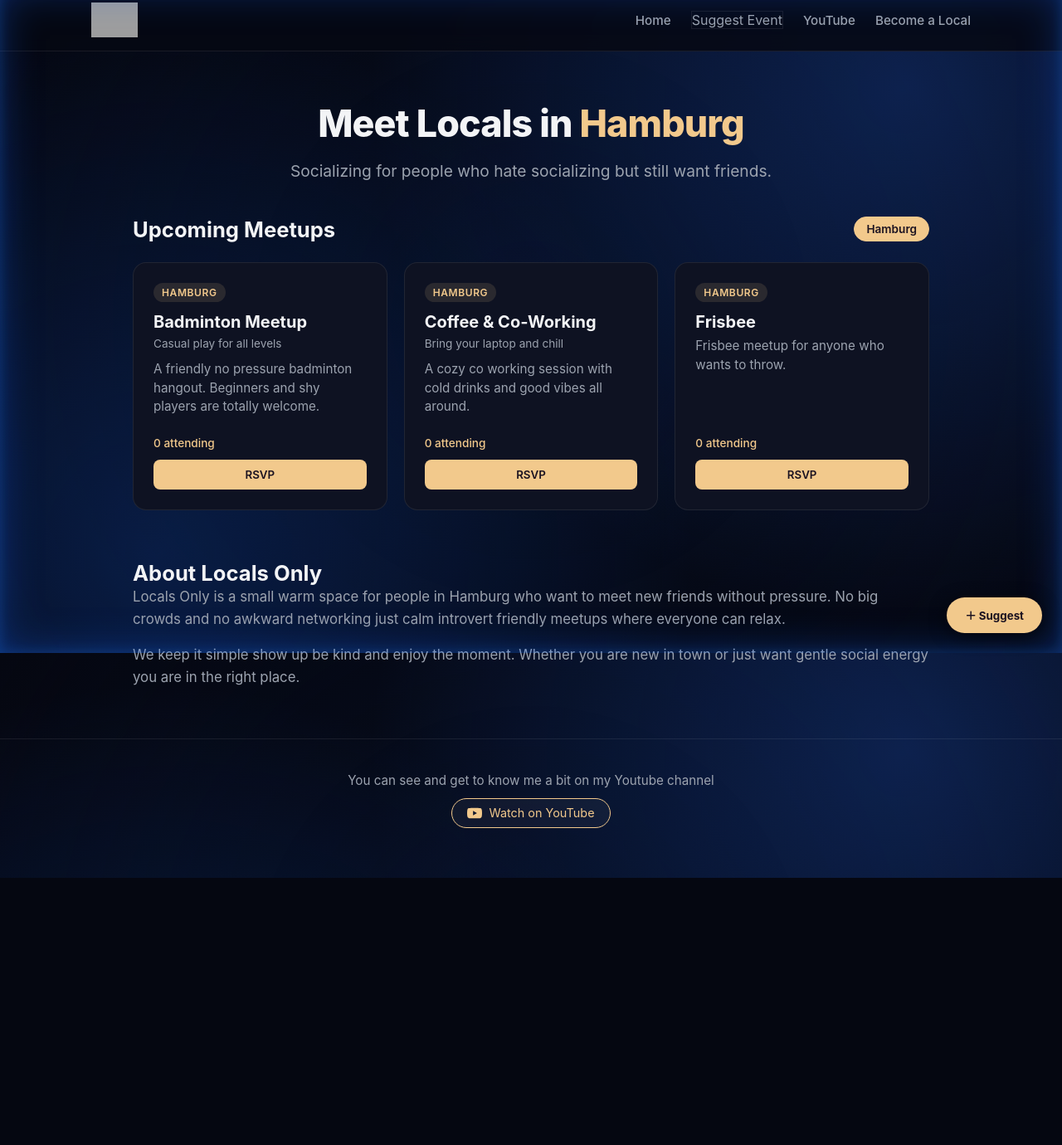
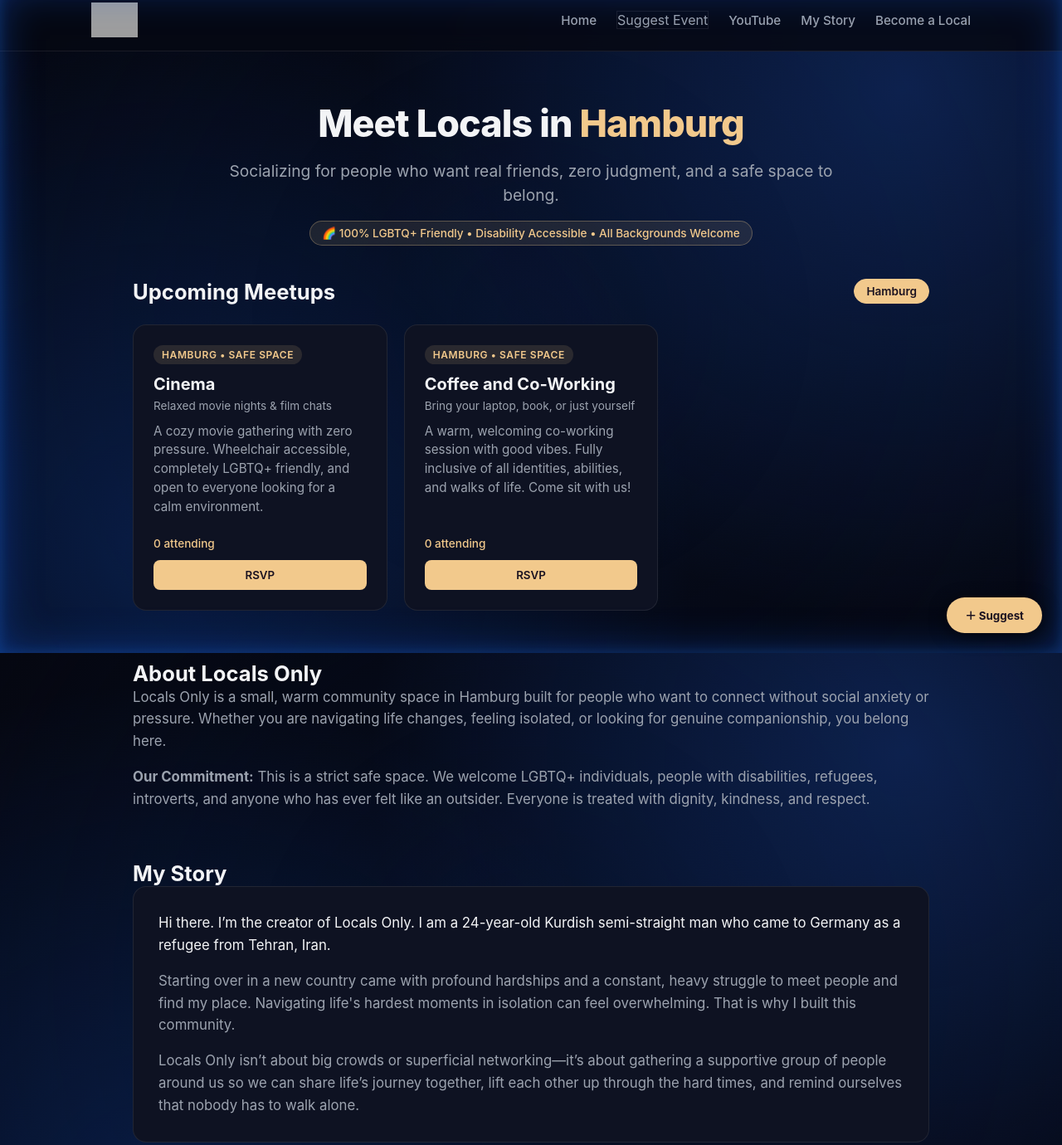
Before and after one commit to M00BA/locals-only-website, a plain HTML site: page index.html in a window 1280 px wide. Shown: the part 13-1393 px from the top of the page at 83% size. Before the commit the page ends 1071 px from the top, so only its background shows below. Drawn offline with nearby package versions, Linux system fonts and the light colour scheme; no server answers; grey boxes are pictures that could not be loaded.

Commit message:
Update index.html

```diff
--- a/index.html
+++ b/index.html
@@ -10,11 +10,11 @@
   <link rel="apple-touch-icon" href="images/logo-dark.jpg" />
 
   <!-- META DESCRIPTION -->
-  <meta name="description" content="Locals Only — cozy, introvert‑friendly meetups in Hamburg. Join small, warm gatherings without pressure." />
+  <meta name="description" content="Locals Only — cozy, fully inclusive meetups in Hamburg. Safe space for LGBTQ+, disabled folks, refugees, and everyone seeking genuine connection." />
 
   <!-- OPEN GRAPH -->
   <meta property="og:title" content="Locals Only — Hamburg Meetups" />
-  <meta property="og:description" content="Cozy, introvert‑friendly meetups for people who want gentle social energy." />
+  <meta property="og:description" content="Cozy, safe, and welcoming meetups for people who want gentle social energy." />
   <meta property="og:image" content="https://locals-only.space/og-image.jpg" />
   <meta property="og:url" content="https://locals-only.space" />
   <meta property="og:type" content="website" />
@@ -50,6 +50,8 @@
 
         <a href="https://www.youtube.com/@Mooooba/playlists" target="_blank" rel="noopener noreferrer" class="nav-link">YouTube</a>
 
+        <a href="#my-story-section" class="nav-link">My Story</a>
+
         <a id="myMeetupsLink" href="my-meetups.html" style="display:none;">My Meetups</a>
 
         <!-- USER DROPDOWN -->
@@ -62,6 +64,7 @@
             <a href="my-meetups.html">My Meetups</a>
             <a href="#" class="openSuggest">Suggest Event</a>
             <a href="https://www.youtube.com/@Mooooba/playlists" target="_blank" rel="noopener noreferrer">YouTube Channel</a>
+            <a href="#my-story-section">My Story</a>
             <a id="logoutButton">Logout</a>
           </div>
         </div>
@@ -78,7 +81,10 @@
     <h1 class="hero-title">
       Meet Locals in <span class="hero-highlight">Hamburg</span>
     </h1>
-    <p class="hero-subtitle">Socializing for people who hate socializing but still want friends.</p>
+    <p class="hero-subtitle">Socializing for people who want real friends, zero judgment, and a safe space to belong.</p>
+    <div style="margin-top: 16px; display: inline-block; padding: 6px 14px; background: rgba(242, 201, 140, 0.1); border: 1px solid rgba(242, 201, 140, 0.3); border-radius: var(--radius-pill); color: var(--accent); font-size: 0.85rem; font-weight: 500;">
+      🌈 100% LGBTQ+ Friendly • Disability Accessible • All Backgrounds Welcome
+    </div>
   </section>
 
   <!-- EVENTS -->
@@ -96,37 +102,26 @@
 
         <!-- EVENT 1 -->
         <div class="event-card fade-in" data-city="hamburg">
-          <span class="event-tag">Hamburg</span>
-          <h3 class="event-title">Badminton Meetup</h3>
-          <p class="event-meta">Casual play for all levels</p>
-          <p class="event-description">A friendly no pressure badminton hangout. Beginners and shy players are totally welcome.</p>
+          <span class="event-tag">Hamburg • Safe Space</span>
+          <h3 class="event-title">Cinema</h3>
+          <p class="event-meta">Relaxed movie nights & film chats</p>
+          <p class="event-description">A cozy movie gathering with zero pressure. Wheelchair accessible, completely LGBTQ+ friendly, and open to everyone looking for a calm environment.</p>
 
-          <p class="attending-count" data-event="Badminton Meetup">0 attending</p>
+          <p class="attending-count" data-event="Cinema">0 attending</p>
 
-          <button class="event-rsvp-btn" data-event="Badminton Meetup">RSVP</button>
+          <button class="event-rsvp-btn" data-event="Cinema">RSVP</button>
         </div>
 
         <!-- EVENT 2 -->
         <div class="event-card fade-in" data-city="hamburg">
-          <span class="event-tag">Hamburg</span>
-          <h3 class="event-title">Coffee & Co-Working</h3>
-          <p class="event-meta">Bring your laptop and chill</p>
-          <p class="event-description">A cozy co working session with cold drinks and good vibes all around.</p>
+          <span class="event-tag">Hamburg • Safe Space</span>
+          <h3 class="event-title">Coffee and Co-Working</h3>
+          <p class="event-meta">Bring your laptop, book, or just yourself</p>
+          <p class="event-description">A warm, welcoming co-working session with good vibes. Fully inclusive of all identities, abilities, and walks of life. Come sit with us!</p>
 
-          <p class="attending-count" data-event="Coffee & Co-Working">0 attending</p>
+          <p class="attending-count" data-event="Coffee and Co-Working">0 attending</p>
 
-          <button class="event-rsvp-btn" data-event="Coffee & Co-Working">RSVP</button>
-        </div>
-
-        <!-- EVENT 3 -->
-        <div class="event-card fade-in" data-city="hamburg">
-          <span class="event-tag">Hamburg</span>
-          <h3 class="event-title">Frisbee</h3>
-          <p class="event-description">Frisbee meetup for anyone who wants to throw.</p>
-
-          <p class="attending-count" data-event="Frisbee">0 attending</p>
-
-          <button class="event-rsvp-btn" data-event="Frisbee">RSVP</button>
+          <button class="event-rsvp-btn" data-event="Coffee and Co-Working">RSVP</button>
         </div>
 
       </div>
@@ -136,28 +131,49 @@
     <section class="section fade-in">
       <h2>About Locals Only</h2>
       <p class="about-text">
-        Locals Only is a small warm space for people in Hamburg who want to meet new friends without pressure.
-        No big crowds and no awkward networking just calm introvert friendly meetups where everyone can relax.
+        Locals Only is a small, warm community space in Hamburg built for people who want to connect without social anxiety or pressure.
+        Whether you are navigating life changes, feeling isolated, or looking for genuine companionship, you belong here.
       </p>
       <p class="about-text">
-        We keep it simple show up be kind and enjoy the moment. Whether you are new in town or just want gentle social energy
-        you are in the right place.
+        <strong>Our Commitment:</strong> This is a strict safe space. We welcome LGBTQ+ individuals, people with disabilities, refugees,
+        introverts, and anyone who has ever felt like an outsider. Everyone is treated with dignity, kindness, and respect.
       </p>
+    </section>
+
+    <!-- MY STORY SECTION -->
+    <section id="my-story-section" class="section fade-in">
+      <h2>My Story</h2>
+      <div style="background: var(--bg-card); border: 1px solid var(--border-soft); border-radius: var(--radius-card); padding: 30px; box-shadow: var(--shadow-soft);">
+        <p class="about-text" style="color: var(--text-main); font-size: 1.05rem; margin-bottom: 16px;">
+          Hi there. I’m the creator of Locals Only. I am a 24-year-old Kurdish semi-straight man who came to Germany as a refugee from Tehran, Iran.
+        </p>
+        <p class="about-text" style="margin-bottom: 16px;">
+          Starting over in a new country came with profound hardships and a constant, heavy struggle to meet people and find my place. Navigating life's hardest moments in isolation can feel overwhelming. That is why I built this community.
+        </p>
+        <p class="about-text" style="margin-bottom: 0;">
+          Locals Only isn’t about big crowds or superficial networking—it’s about gathering a supportive group of people around us so we can share life’s journey together, lift each other up through the hard times, and remind ourselves that nobody has to walk alone.
+        </p>
+      </div>
     </section>
 
   </main>
 
   <!-- FOOTER -->
   <footer style="text-align: center; padding: 40px 16px calc(60px + env(safe-area-inset-bottom, 0px)); border-top: 1px solid var(--border-soft); margin-top: 40px;">
-    <p style="color: var(--text-muted); font-size: 0.95rem; margin-bottom: 12px;">
-      You can see and get to know me a bit on my Youtube channel
+    <p style="color: var(--text-muted); font-size: 0.95rem; margin-bottom: 16px;">
+      Join our community & listen along
     </p>
+    <div style="display: flex; justify-content: center; gap: 12px; flex-wrap: wrap; align-items: center;">
       <a href="https://www.youtube.com/@Mooooba/playlists" target="_blank" rel="noopener noreferrer" style="display: inline-flex; align-items: center; gap: 8px; padding: 8px 18px; border-radius: var(--radius-pill); border: 1px solid var(--accent); color: var(--accent); text-decoration: none; font-size: 0.9rem; transition: var(--transition-med); background: rgba(255,255,255,0.04);">
         <svg width="18" height="18" viewBox="0 0 24 24" fill="currentColor">
           <path d="M23.498 6.186a3.016 3.016 0 0 0-2.122-2.136C19.505 3.545 12 3.545 12 3.545s-7.505 0-9.377.505A3.017 3.017 0 0 0 .502 6.186C0 8.07 0 12 0 12s0 3.93.502 5.814a3.016 3.016 0 0 0 2.122 2.136c1.871.505 9.376.505 9.376.505s7.505 0 9.377-.505a3.015 3.015 0 0 0 2.122-2.136C24 15.93 24 12 24 12s0-3.93-.502-5.814zM9.545 15.568V8.432L15.818 12l-6.273 3.568z"/>
         </svg>
         Watch on YouTube
       </a>
+      <a href="#my-story-section" style="display: inline-flex; align-items: center; gap: 8px; padding: 8px 18px; border-radius: var(--radius-pill); border: 1px solid var(--border-soft); color: var(--text-main); text-decoration: none; font-size: 0.9rem; transition: var(--transition-med); background: rgba(255,255,255,0.04);">
+        Read My Story
+      </a>
+    </div>
   </footer>
 
   <!-- FLOATING SUGGEST BUTTON -->
```
Lines whose indentation alone changed are shown as unchanged.
